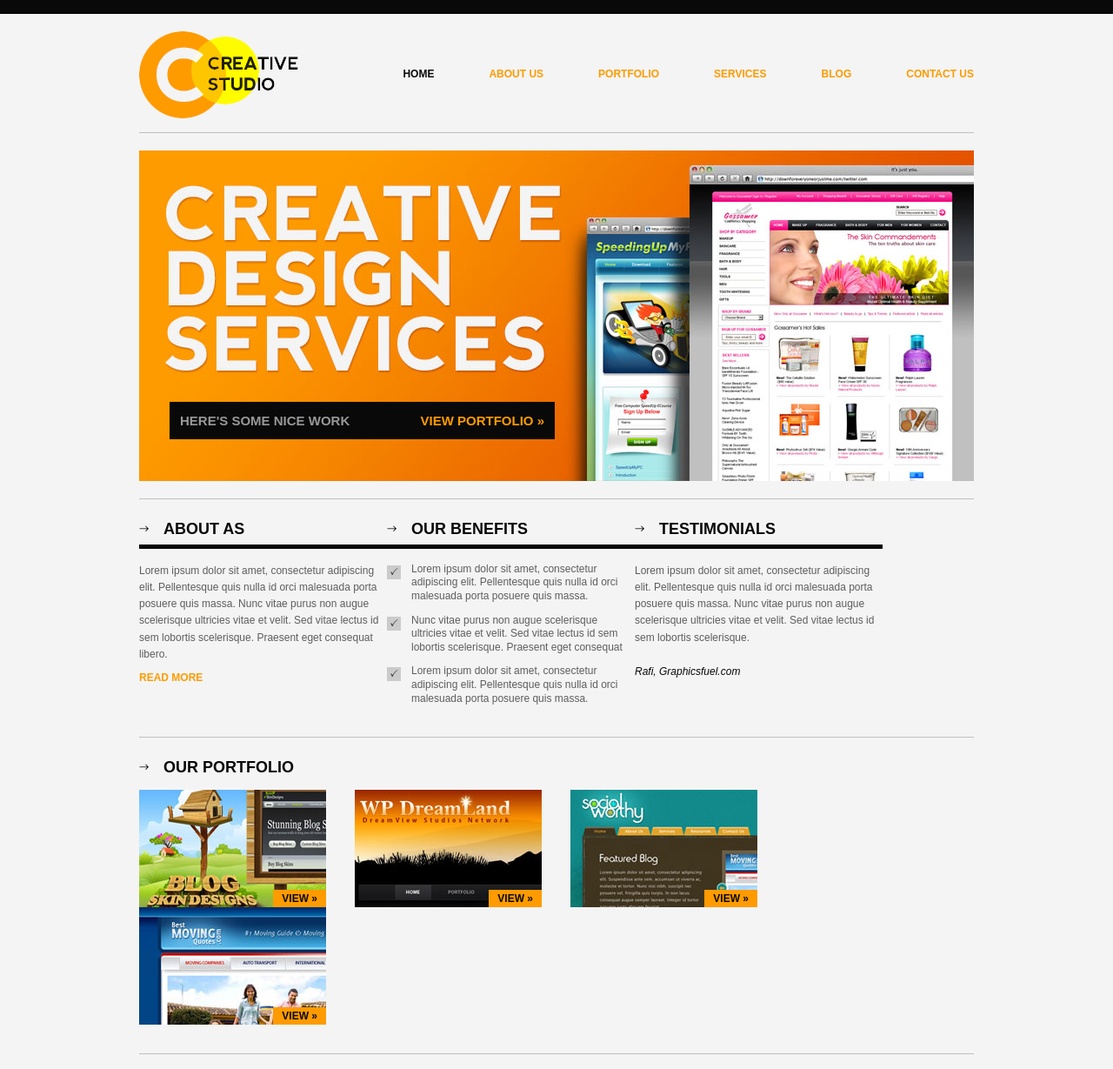
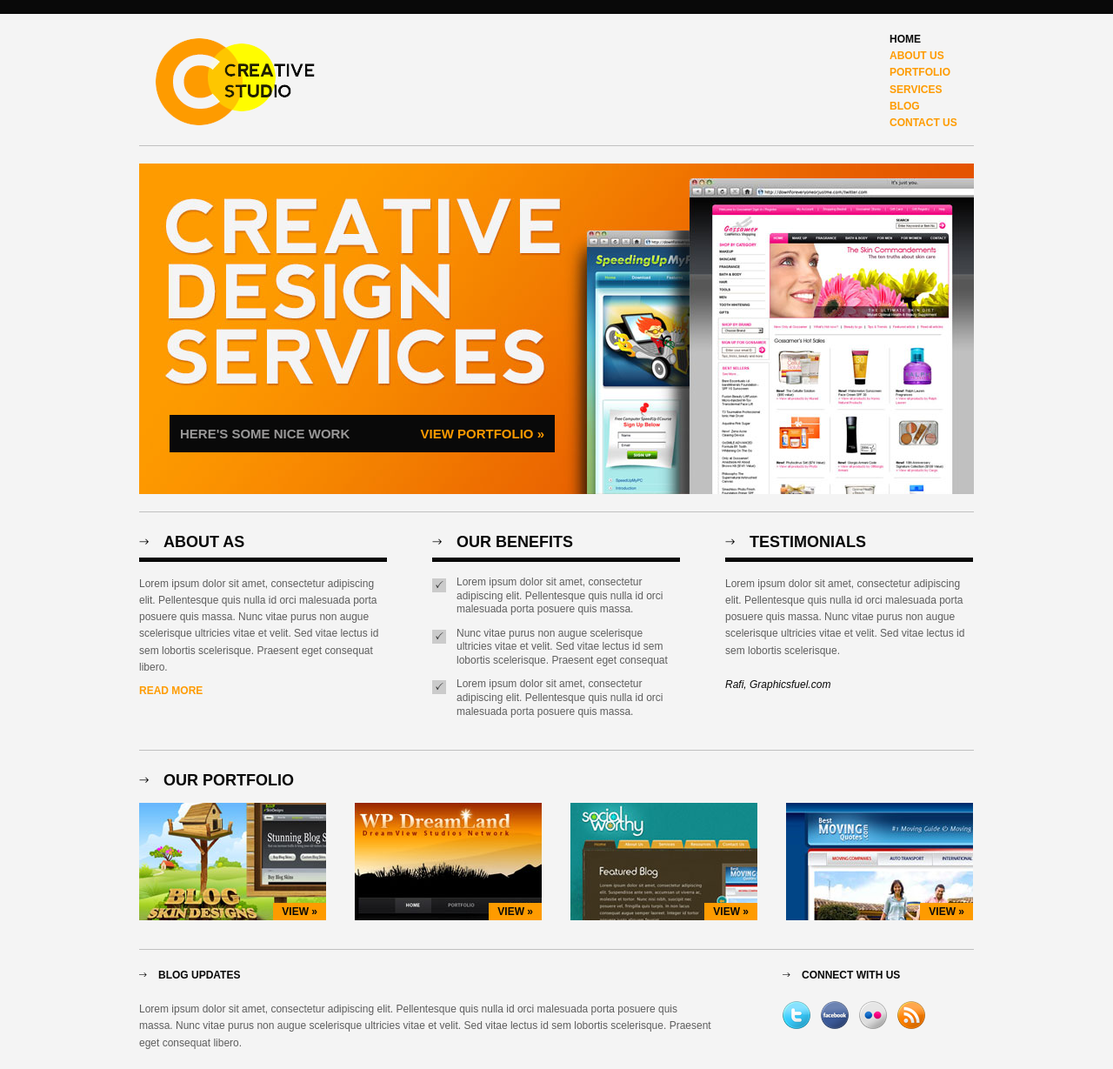
Before and after one commit to markmychka/creative_studio, a plain HTML site: page index.html in a window 1280 px wide. Shown: the top 1229 px of the page at 87% size. Drawn offline with Linux system fonts and the light colour scheme.

Commit message:
fixed class name bags

```diff
--- a/css/style.css
+++ b/css/style.css
@@ -52,25 +52,21 @@ h3 {
 }
 
 .header {
-	padding: 20px 0 16px 0;
+	padding: 20px 2% 16px;
 	border-bottom: 1px solid #c0c0c0;
-	overflow: hidden;
+	width: 96%;
+	display: flex;
+	justify-content: space-between;
+	align-items: center;
 }
 
 .logo {
 	width: 183px;
 	height: 100px;
-	float: left;
-}
-
-.menu {
-	float: right;
-	margin-top: 40px;
 }
 
 .menu ul li {
-	float: left;
-	margin-left: 63px;
+
 }
 
 .header-image {
@@ -155,7 +151,7 @@ h3 {
 	position: relative;
 }
 
-.content-box, #portfolio-image {
+#content-box, #portfolio-image {
 	margin-right: 0;
 }
 
@@ -185,11 +181,12 @@ h3 {
 	float: right;
 }
 
-.social ul li {.	float: left;
+.social ul li {
+	float: left;
 	margin-right: 12px;
 }
 
-.ooter {
+.footer {
 	background: #e2e2e2;
 	padding: 32px 0 36px 0;
 	margin-top: 27px;
--- a/index.html
+++ b/index.html
@@ -46,7 +46,7 @@
 						<li>Lorem ipsum dolor sit amet, consectetur adipiscing elit. Pellentesque quis nulla id orci malesuada porta posuere quis massa.</li>
 					</ul>
 				</div>
-				<div class="content-box" class="content-box">
+				<div class="content-box" id="content-box">
 					<h2>Testimonials</h2>
 					<p>Lorem ipsum dolor sit amet, consectetur adipiscing elit. Pellentesque quis nulla id orci malesuada porta posuere quis massa. Nunc vitae purus non augue scelerisque ultricies vitae et velit. Sed vitae lectus id sem lobortis scelerisque.</p>
 					<p class="italic-text">Rafi, Graphicsfuel.com</p>
@@ -66,7 +66,7 @@
 					<img src="images/portfolio_3.jpg" alt="Портфолио 3">
 					<a href="#">View &raquo;</a>
 				</div>
-				<div class="portfolio-image" class="portfolio-image">
+				<div class="portfolio-image" id="portfolio-image">
 					<img src="images/portfolio_4.jpg" alt="Портфолио 4">
 					<a href="#">View &raquo;</a>
 				</div>
```
